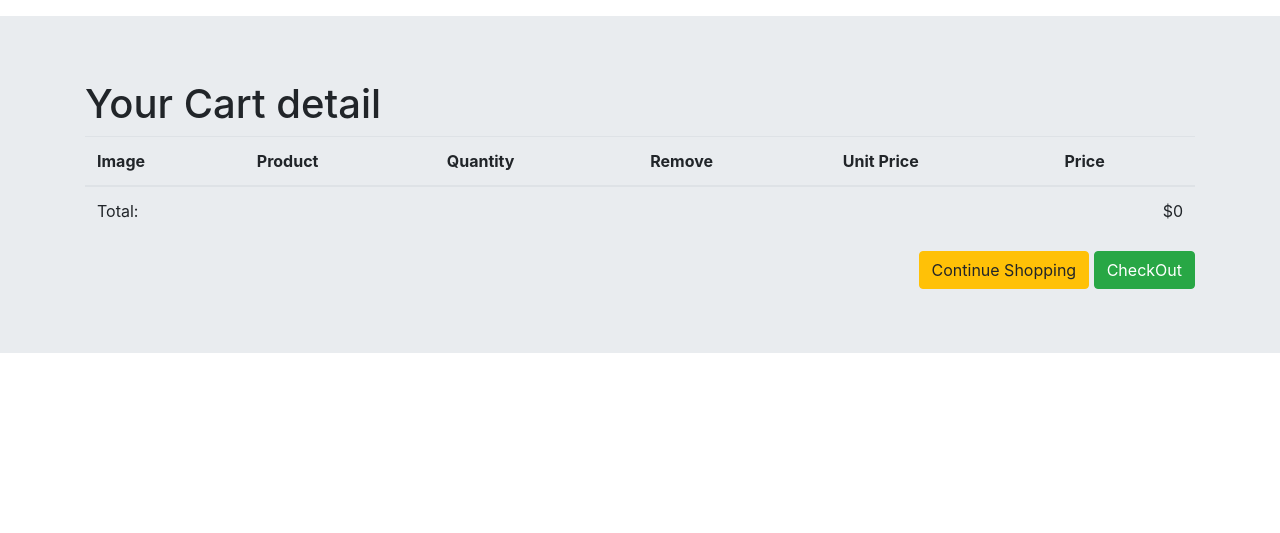
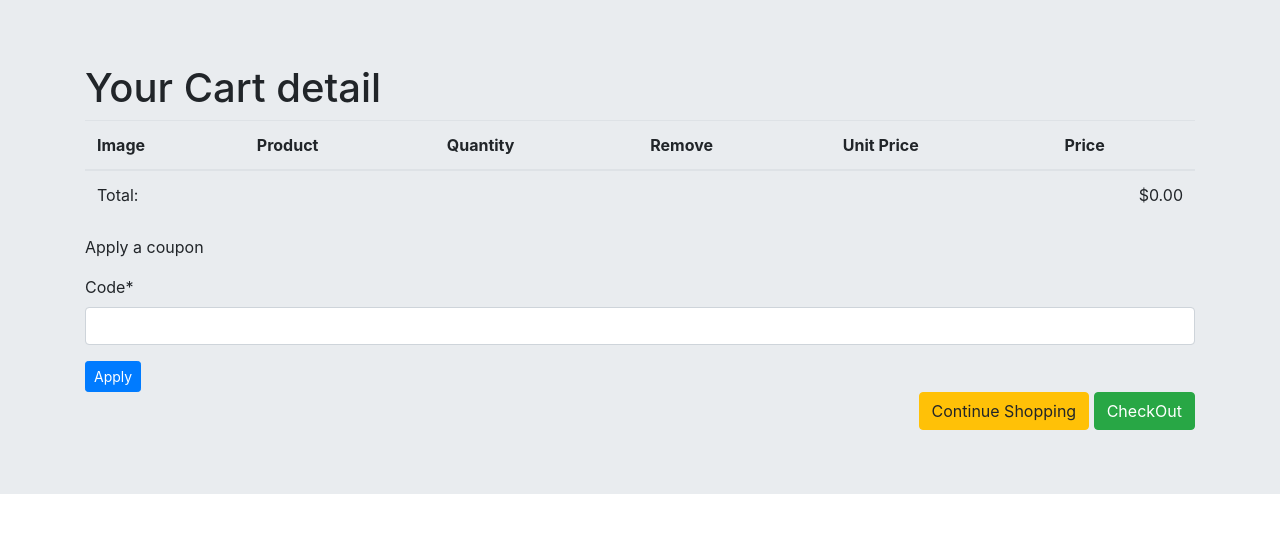
Before and after one commit to sadakchap/complete-demo-ecommerce, a Django app: page /cart/ in a window 1280 px wide. Shown: the part 56-589 px from the top of the page. Run offline with Django 3.2, Linux system fonts and the light colour scheme; parts of the project's set-up code (start-up, migrations or seed data) failed here and were passed over; some libraries are stand-ins or nearby versions.

Commit message:
coupon system

```diff
--- a/cart/cart.py
+++ b/cart/cart.py
@@ -1,6 +1,7 @@
 from decimal import Decimal
 from django.conf import settings
 from products.models import Product
+from coupons.models import Coupon
 
 class Cart(object):
     def __init__(self, request):
@@ -9,6 +10,7 @@ class Cart(object):
         if not cart:
             cart = self.session[settings.CART_SESSION_ID] = {}
         self.cart = cart
+        self.coupon_id = self.session.get('coupon_id')
 
     def add(self, product, quantity=1, update_quantity=False):
         product_id = str(product.id)
@@ -56,7 +58,19 @@ class Cart(object):
         del self.session[settings.CART_SESSION_ID]
         self.save()
 
+    @property
+    def coupon(self):
+        if self.coupon_id:
+            return Coupon.objects.get(id=self.coupon_id)
+        return None
 
+    def get_discount(self):
+        if self.coupon:
+            return (self.coupon.discount / Decimal('100') * self.get_total_price())
+        return Decimal('0')
+
+    def get_total_price_after_discount(self):
+        return self.get_total_price() - self.get_discount()
 
 
 
--- a/cart/templates/cart/cart_detail.html
+++ b/cart/templates/cart/cart_detail.html
@@ -46,12 +46,30 @@
                     </tr>
                 {% endwith %}
                 {% endfor %}
+                {% if cart.coupon %}
+                    <tr class="sub-total">
+                        <td colspan="2">Sub-Total</td>
+                        <td colspan="4" class="text-right">${{ cart.get_total_price|floatformat:"2" }}</td>
+                    </tr>
+                    <tr>
+                        <td colspan="2">{{ cart.coupon.code }} coupon ({{ cart.coupon.discount }}%)</td>
+                        <td colspan="4" class="text-right">-${{ cart.get_discount|floatformat:"2" }}</td>
+                    </tr>
+                {% endif %}
                 <tr class="total">
                     <td colspan="2">Total:</td>
-                    <td colspan="4" class="text-right">${{ cart.get_total_price }}</td>
+                    <td colspan="4" class="text-right">${{ cart.get_total_price_after_discount|floatformat:"2" }}</td>
                 </tr>
             </tbody>
         </table>
+        <div>
+            <p>Apply a coupon</p>
+            <form action="{% url 'coupons:apply' %}" method="post">
+                {% csrf_token %}
+                {{ coupon_form|crispy }}
+                <button type="submit" class="btn btn-primary btn-sm">Apply</button>
+            </form>
+        </div>
         <div>
             <div class="text-right">
                 <a href="{% url 'products:product_list' %}" class="btn btn-warning">Continue Shopping</a>
--- a/cart/views.py
+++ b/cart/views.py
@@ -4,6 +4,7 @@ from django.views.decorators.http import require_POST
 from products.models import Product
 from .cart import Cart
 from .forms import CartAddProductForm
+from coupons.forms import CouponForm
 
 # Create your views here.
 
@@ -32,4 +33,5 @@ def cart_detail(request):
             'quantity': item['quantity'],
             'update': True
         })
-    return render(request, "cart/cart_detail.html", {'cart': cart})
+    coupon_form = CouponForm()
+    return render(request, "cart/cart_detail.html", {'cart': cart, 'coupon_form': coupon_form})
--- /dev/null
+++ b/coupons/forms.py
@@ -0,0 +1,4 @@
+from django import forms
+
+class CouponForm(forms.Form):
+    code    = forms.CharField()
--- /dev/null
+++ b/coupons/urls.py
@@ -0,0 +1,8 @@
+from django.urls import path
+from . import views
+
+app_name = 'coupon'
+
+urlpatterns = [
+    path('apply/', views.coupon_apply, name='apply'),
+]
--- a/maa_shop/urls.py
+++ b/maa_shop/urls.py
@@ -11,6 +11,7 @@ urlpatterns = [
     path('orders/', include('orders.urls', namespace='orders')),
     path('payments/', include('payments.urls', namespace='payments')),
     path("accounts/", include("accounts.urls", namespace="accounts")),
+    path('coupons/', include('coupons.urls', namespace='coupons')),
     path('', include('products.urls', namespace='products')),
 ]
 
--- a/orders/admin.py
+++ b/orders/admin.py
@@ -20,7 +20,7 @@ class OrderAdmin(admin.ModelAdmin):
     list_display = ['id', 'paid', 'full_name', 'email_id','get_address', 'get_phone','created', order_detail, order_pdf]
     list_filter = ['paid', 'created', 'updated']
     inlines = [OrderItemInline]
-    list_display_links = None
+    # list_display_links = None
 
     def full_name(self, obj):
         return obj.address.full_name
--- a/orders/views.py
+++ b/orders/views.py
@@ -13,6 +13,7 @@ from accounts.models import UserAddress
 from .models import OrderItem, Order
 from cart.cart import Cart
 from .tasks import send_invoice_order
+from coupons.models import Coupon
 
 # Create your views here.
 
@@ -35,6 +36,10 @@ def order_create(request, adr_id=None):
     # create order when we got address else user might have entered wrong info
     if address:
         order = Order.objects.create(user=user, address=address)
+        if cart.coupon:
+            order.coupon = cart.coupon
+            order.discount = cart.coupon.discount
+            order.save()
         for item in cart:
             product = item['product']
             quantity = item['quantity']
--- a/payments/views.py
+++ b/payments/views.py
@@ -19,7 +19,8 @@ def payment_process(request):
         "MID": settings.PAYMENT_MERCHANT_ID,
         "ORDER_ID": str(order.id),
         "CUST_ID": str(order.user.email),
-        "TXN_AMOUNT": str(order.get_total_cost()),
+        # "TXN_AMOUNT": str(order.get_total_cost()), # "%.2f" % order.get_total_cost()
+        "TXN_AMOUNT": "%.2f" % order.get_total_cost_after_discount(),
         "CHANNEL_ID": "WEB",
         "INDUSTRY_TYPE_ID": "Retail",
         "WEBSITE": "WEBSTAGING",
--- a/templates/base.html
+++ b/templates/base.html
@@ -37,7 +37,7 @@
         {% endfor %}
     </header>
 
-    <div class="mt-3">
+    <div>
         {% block content %}
 
         {% endblock %}
```
Also changed, not shown: coupons/views.py (+18 -1 lines), orders/models.py (+13 -0 lines), orders/templates/orders/admin/order_detail.html (+11 -1 lines), orders/templates/orders/order_form.html (+12 -2 lines), orders/templates/orders/order_invoice.html (+6 -1 lines), orders/migrations/0006_auto_20200325_1641.py (added), orders/migrations/0007_auto_20200325_1646.py (added).
